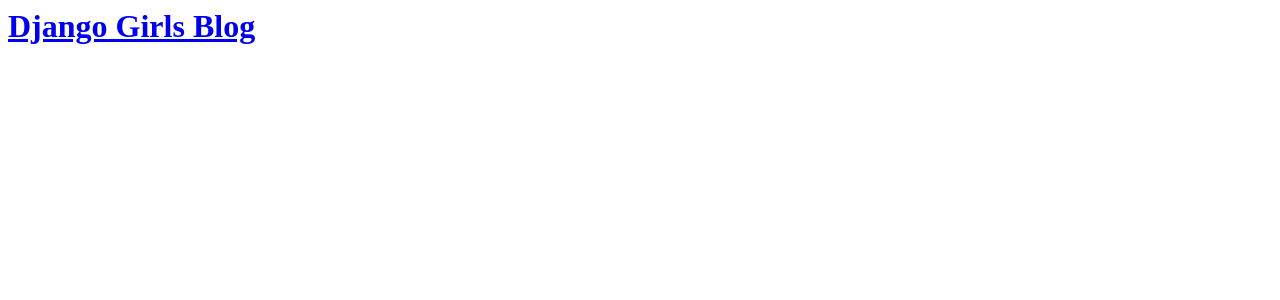
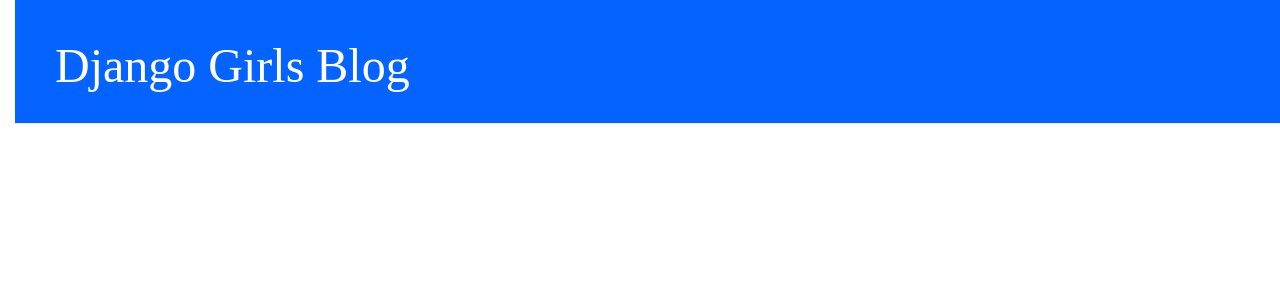
Before and after one commit to benjaminrodrigues/myfirstblog, a Django app: page / in a window 1280 px wide. Shown: the top 300 px of the page. Run offline with Django 3.2, Linux system fonts and the light colour scheme; data that the repository does not hold is empty; some libraries are stand-ins or nearby versions.

Commit message:
adding css

```diff
--- /dev/null
+++ b/blog/static/css/blog.css
@@ -0,0 +1,59 @@
+h1 a {
+    color: #FCA205;
+}
+
+body {
+    padding-left: 15px;
+}
+
+h1 a {
+    color: #FCA205;
+    font-family: 'sans serif';
+}
+
+.page-header {
+    background-color: #0564ff;
+    margin-top: 0;
+    padding: 20px 20px 20px 40px;
+}
+
+.page-header h1, .page-header h1 a, .page-header h1 a:visited, .page-header h1 a:active {
+    color: #ffffff;
+    font-size: 36pt;
+    text-decoration: none;
+}
+
+.content {
+    margin-left: 40px;
+}
+
+h1, h2, h3, h4 {
+    font-family: 'sans serif', cursive;
+}
+
+.date {
+    color: #828282;
+}
+
+.save {
+    float: right;
+}
+
+.post-form textarea, .post-form input {
+    width: 100%;
+}
+
+.top-menu, .top-menu:hover, .top-menu:visited {
+    color: #ffffff;
+    float: right;
+    font-size: 26pt;
+    margin-right: 20px;
+}
+
+.post {
+    margin-bottom: 70px;
+}
+
+.post h1 a, .post h1 a:visited {
+    color: #000000;
+}
--- a/blog/templates/blog/post_list.html
+++ b/blog/templates/blog/post_list.html
@@ -1,14 +1,19 @@
+{% load staticfiles %}
 <html>
 <head>
     <title>Ben's First Blog</title>
+    <link rel="stylesheet" href="//maxcdn.bootstrapcdn.com/bootstrap/3.2.0/css/bootstrap.min.css">
+    <link rel="stylesheet" href="//maxcdn.bootstrapcdn.com/bootstrap/3.2.0/css/bootstrap-theme.min.css">
+    <link href="//fonts.googleapis.com/css?family=Lobster&subset=latin,latin-ext" rel="stylesheet" type="text/css">
+    <link rel="stylesheet" href="{% static 'css/blog.css' %}">
 </head>
 <body>
-  <div>
+  <div class="page-header">
       <h1><a href="/">Django Girls Blog</a></h1>
   </div>
 
     {% for post in posts %}
-        <div>
+    <div class="post">
         <p>published: {{ post.published_date }}</p>
         <h1><a href="">{{ post.title }}</a></h1>
         <p>{{ post.text|linebreaksbr }}</p>
```
Lines whose indentation alone changed are shown as unchanged.
